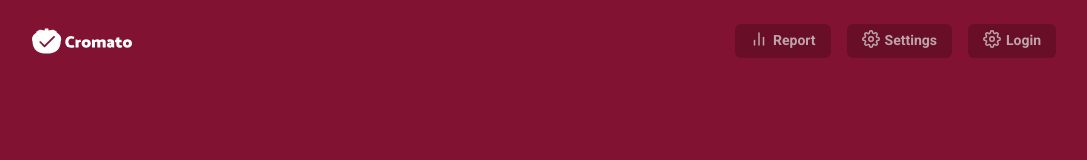
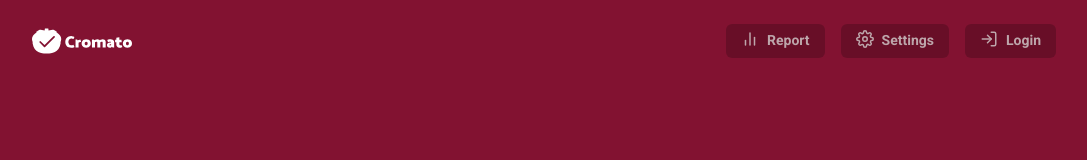
Before and after one commit to espressoshock/cromato, a React (Create React App) app in the folder cromato-client-reactjs/: page / in a window 1280 px wide. Shown: the top 160 px of the page, without its empty margins (96-1183 px from the left). Built offline with nearby package versions, Linux system fonts and the light colour scheme.

Commit message:
✨TimerPage: loginIcon added

```diff
--- a/cromato-client-reactjs/src/components/action-button/ActionButton.css
+++ b/cromato-client-reactjs/src/components/action-button/ActionButton.css
@@ -17,7 +17,7 @@
 }
 .action-button .icon {
   display: inline-block;
-  margin-right: 5px;
+  margin-right: 8px;
 }
 .action-button:hover {
   background-color: rgba(1, 1, 1, 0.1);
--- a/cromato-client-reactjs/src/pages/timer/TimerPage.js
+++ b/cromato-client-reactjs/src/pages/timer/TimerPage.js
@@ -4,6 +4,7 @@ import './TimerPage.css';
 
 import ReportIcon from './images/icons/icon-report.svg';
 import SettingsIcon from './images/icons/icon-settings.svg';
+import LoginIcon from './images/icons/icon-login.svg';
 
 class TimerPage extends Component {
   state = {};
@@ -18,7 +19,7 @@ class TimerPage extends Component {
             <div className="right">
               <ActionButton text="Report" icon={ReportIcon} size="m" />
               <ActionButton text="Settings" icon={SettingsIcon} size="m" />
-              <ActionButton text="Login" icon={SettingsIcon} size="m" />
+              <ActionButton text="Login" icon={LoginIcon} size="m" />
             </div>
           </div>
         </header>
```
Also changed, not shown: cromato-client-reactjs/src/pages/timer/images/icons/icon-login.svg (added).
